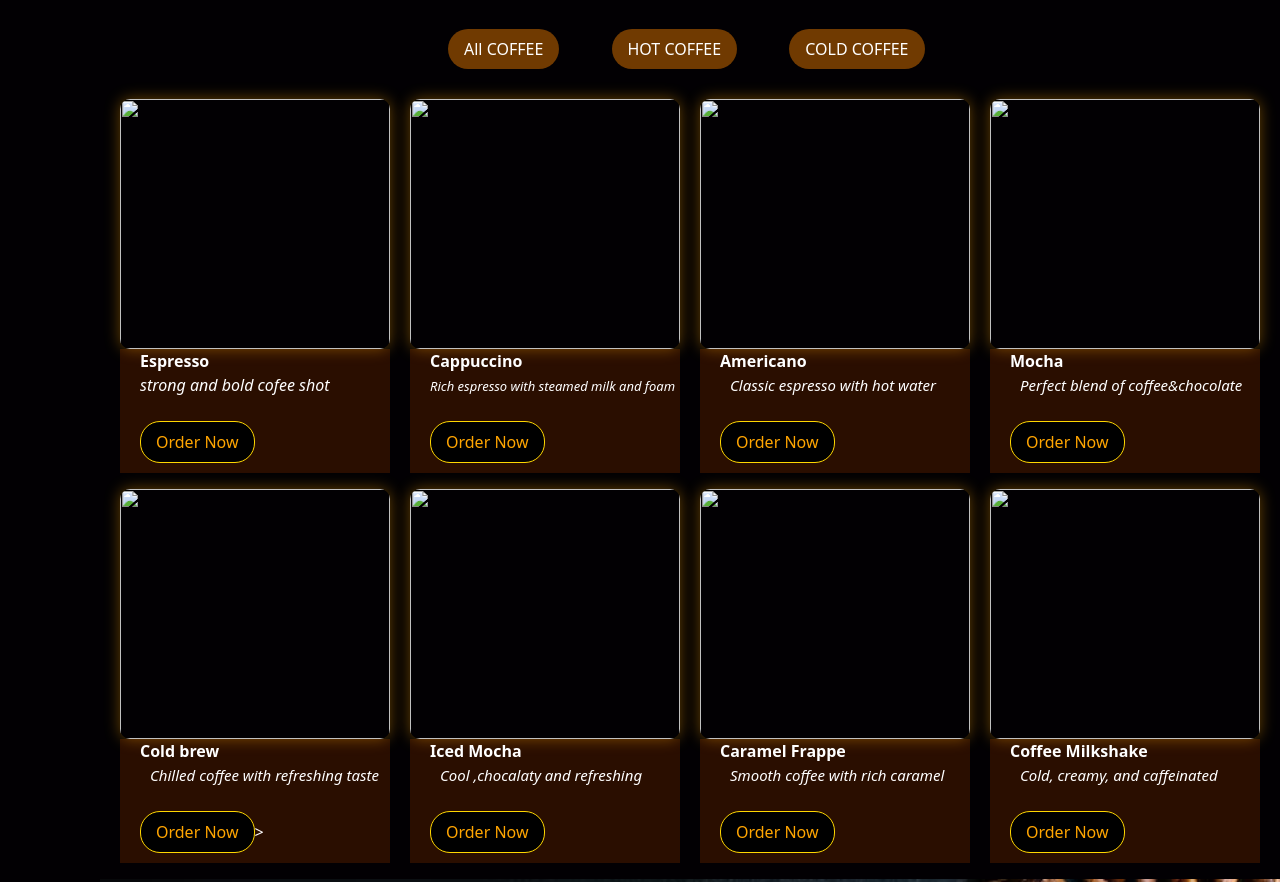
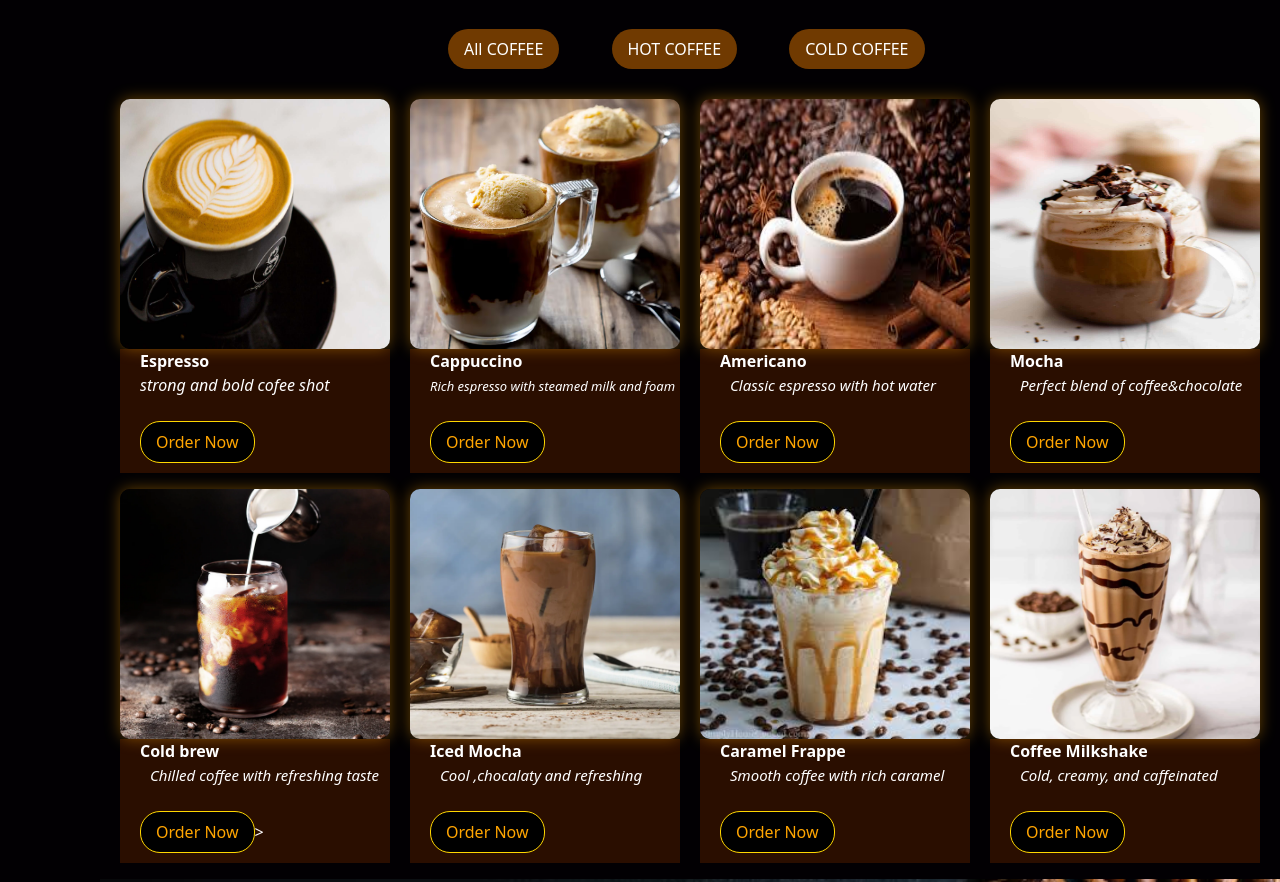
Before and after one commit to amruthakondala/coffee-website, a plain HTML site: page index.html in a window 1280 px wide. Shown: the part 1451-2333 px from the top of the page. Drawn offline with nearby package versions, Linux system fonts and the light colour scheme; files whose address does not match are found by name.

Commit message:
fixed css path

```diff
--- a/index.html
+++ b/index.html
@@ -60,7 +60,7 @@
               <div><span class="fresh">fresh coffee</span><br><span class="every">every morning</span></div><br><br>
               <div class="start">start your day with cup of freshely brewed coffee<br> made from the finest beans</div>
             </div>
-        <img src="../PROJECT/images/coffee.1.jpeg" class="image">
+        <img src="images/coffee.1.jpeg" class="image">
          <div class="explore">
             <button class=" outer rounded rounded-pill pt-2 pb-2 ps-3 pe-3 "><a href="#3 " class="inner " style="text-decoration: none;">explore menu</a></button>
          </div>
@@ -82,11 +82,11 @@
    </section>
    <section id="menu" class="panel">
     <div class="coffee">
-        <img src="../PROJECT/images/coffee2.avif" class="picture">
+        <img src="images/coffee2.avif" class="picture">
         <div  class="paragraph"><p  class="firstpara">
             discover the taste of real coffee</p>
             <h1 >OUR MENU</h1><p class="secondpara">freshly brewed coffee made with love<br> and the the finest beans</p></div>
-        <img src="../PROJECT/images/coffee3.jpg" class="picture2" >
+        <img src="images/coffee3.jpg" class="picture2" >
     </div>
     <div class="total">
     <div class="all">
@@ -96,39 +96,39 @@
     </div>
     <div class="cards">
 
-    <div class="card-hot"><img src="../PROJECT/images/Espresso.jpg"style="width:270px; height:250px;">
+    <div class="card-hot"><img src="images/Espresso.jpg"style="width:270px; height:250px;">
     <p class="p1"><b>Espresso</b><br><i>strong and bold cofee shot</i><br>
     <br><button class="order-btn" onclick="orderCoffee('Espresso',150)">
     Order Now
 </button></p></div>
 
-    <div class="card-hot"><img src="../PROJECT/images/Cappuccino.avif" style="width:270px; height:250px;"><p class="p2" >
+    <div class="card-hot"><img src="images/Cappuccino.avif" style="width:270px; height:250px;"><p class="p2" >
     <b >Cappuccino</b><br><I class="rich">Rich espresso with steamed milk and foam</I><br>
     <br><button class="order-btn" onclick="orderCoffee('Cappuccino',200)">
     Order Now
 </button></p></div>
 
-    <div class="card-hot"><img src="../PROJECT/images/Americano.jpg" style="width:270px; height:250px; "><p class="p3">
+    <div class="card-hot"><img src="images/Americano.jpg" style="width:270px; height:250px; "><p class="p3">
     <b >Americano</b><br><I class="classic">Classic espresso with hot water</I><br>
     <br><button class="order-btn" onclick="orderCoffee('Americano',160)">Order Now</button></p></div>
 
-    <div class="card-hot"><img src="../PROJECT/images/mocha.jpg" style="width:270px; height:250px;"><p class="p4">
+    <div class="card-hot"><img src="images/mocha.jpg" style="width:270px; height:250px;"><p class="p4">
     <b>Mocha</b><br><I class="classic">Perfect blend of coffee&chocolate</I><br>
     <br><button class="order-btn" onclick="orderCoffee('Mocha',170)">Order Now</button></p></div>
 
-    <div class="card-cold"><img src="../PROJECT/images/Cold Brew.webp" style="width: 270px; height:250px;"><p class="p5">
+    <div class="card-cold"><img src="images/Cold Brew.webp" style="width: 270px; height:250px;"><p class="p5">
     <b >Cold brew</b><br><I class="chilled">Chilled coffee with refreshing taste</I><br>
     <br><button class="order-btn" onclick="orderCoffee('Cold brew',180)">Order Now</button>>
     </p></div>
-    <div class="card-cold"><img src="../PROJECT/images/Iced Mocha.webp" style="width: 270px; height:250px;"><p class="p6">
+    <div class="card-cold"><img src="images/Iced Mocha.webp" style="width: 270px; height:250px;"><p class="p6">
     <b >Iced Mocha</b><br><I class="cool">Cool ,chocalaty and refreshing</I><br>
     <br><button class="order-btn" onclick="orderCoffee('Iced Mocha',180)">Order Now</button></p></div>
 
-    <div class="card-cold"><img src="../PROJECT/images/Caramel Frappe.jpg" style="width: 270px; height:250px;"><p class="p7">
+    <div class="card-cold"><img src="images/Caramel Frappe.jpg" style="width: 270px; height:250px;"><p class="p7">
     <b >Caramel Frappe</b><br><I class="smooth">Smooth coffee with rich caramel </I><br>
     <br><button class="order-btn" onclick="orderCoffee('Caramel Frappe',180)">Order Now</button></p></div>
 
-    <div class="card-cold"><img src="../PROJECT/images/Coffee Milkshake.webp" style="width: 270px; height:250px;"><p class="p8">
+    <div class="card-cold"><img src="images/Coffee Milkshake.webp" style="width: 270px; height:250px;"><p class="p8">
     <b >Coffee Milkshake</b><br><I class="cold">Cold, creamy, and caffeinated</I><br>
     <br><button class="order-btn" onclick="orderCoffee('Coffee Milkshake',190)">Order Now</button></p></div>
     <div class="background">
@@ -143,7 +143,7 @@
     <div class="about-main">
 
         <div>
-            <img src="../PROJECT/images/mocha.jpg" class="about-img">
+            <img src="images/mocha.jpg" class="about-img">
         </div>
 
         <div class="about-content">
```
